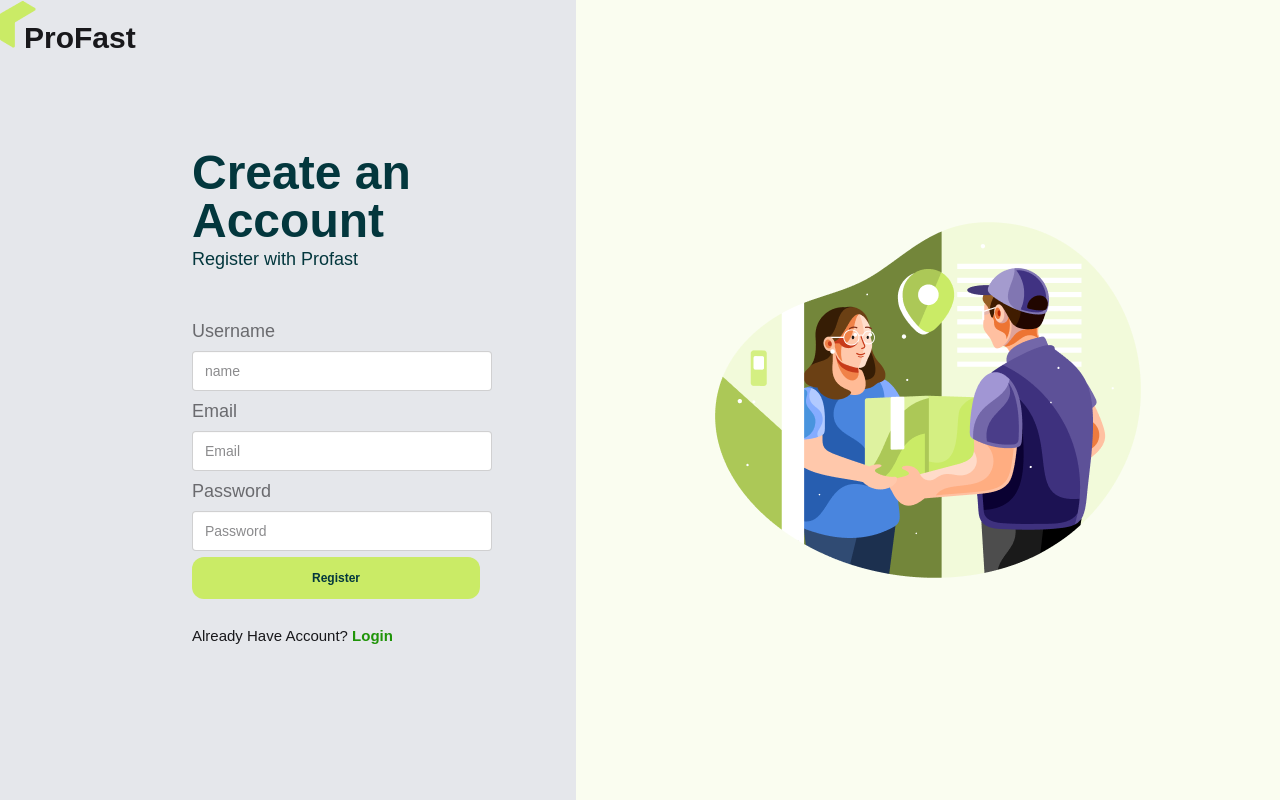
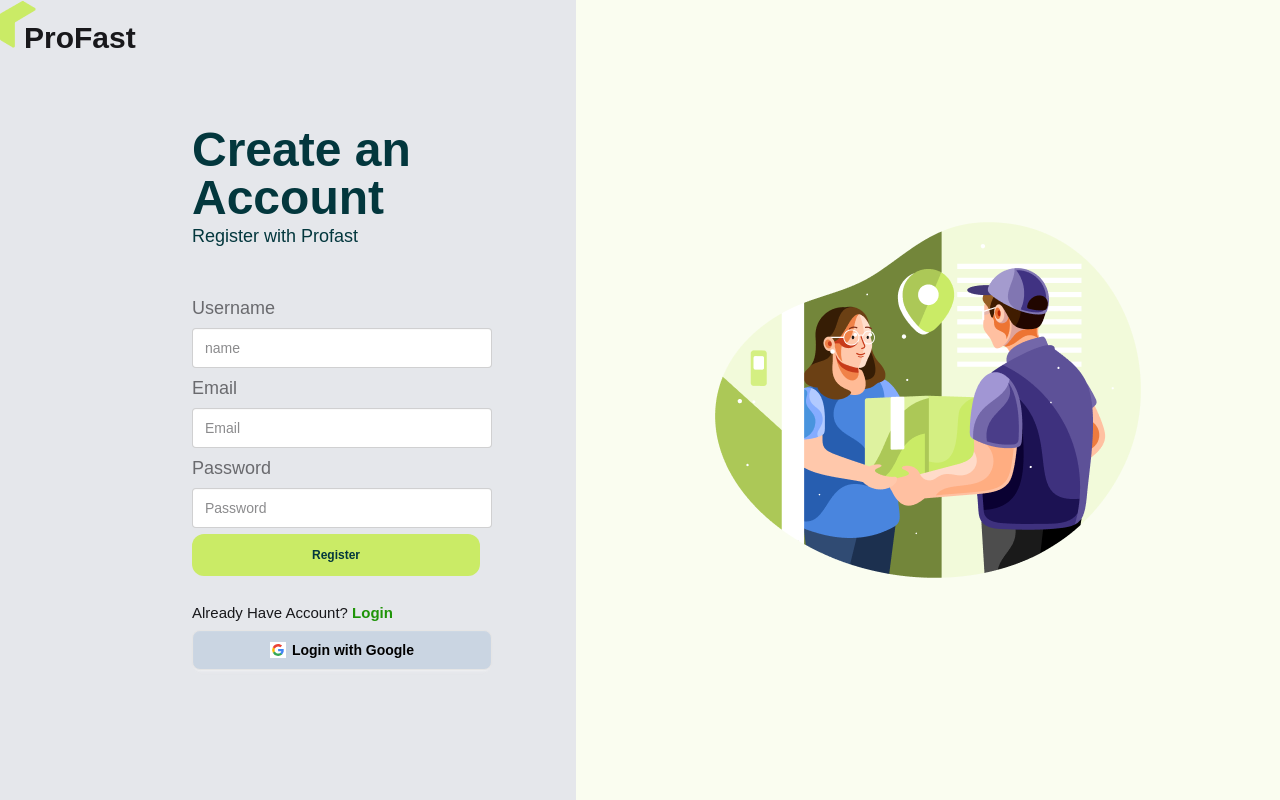
Before and after one commit to IztihadRafid/swift-shift, a React (Vite) app: page /register in a window 1280 px wide. Built offline with nearby package versions, Linux system fonts and the light colour scheme; no server answers.

Commit message:
Social login with Google added

```diff
--- a/package.json
+++ b/package.json
@@ -20,6 +20,7 @@
     "react-icons": "^5.5.0",
     "react-responsive-carousel": "^3.2.23",
     "react-router": "^7.9.1",
+    "react-spinners": "^0.17.0",
     "swiper": "^12.0.2",
     "tailwindcss": "^4.1.13"
   },
--- a/src/contexts/AuthContext/AuthProvider.jsx
+++ b/src/contexts/AuthContext/AuthProvider.jsx
@@ -1,9 +1,9 @@
 import { useEffect, useState } from 'react';
 import { AuthContext } from './AuthContext';
-import { createUserWithEmailAndPassword, onAuthStateChanged, signInWithEmailAndPassword, signOut } from "firebase/auth";
+import { createUserWithEmailAndPassword, GoogleAuthProvider, onAuthStateChanged, signInWithEmailAndPassword, signInWithPopup, signOut } from "firebase/auth";
 import { auth } from '../../firebase/firebase.init';
 
-
+const googleProvider = new GoogleAuthProvider()
 
 const AuthProvider = ({ children }) => {
 
@@ -21,6 +21,14 @@ const AuthProvider = ({ children }) => {
         setLoading(true)
         return signInWithEmailAndPassword(auth, email, password)
     }
+
+    // SignIN with google
+    const signInWithGoogle = ()=>{
+        setLoading(true)
+        signInWithPopup(auth, googleProvider)
+    }
+
+
 
     //Logout
     const logOut = () => {
@@ -42,7 +50,7 @@ const AuthProvider = ({ children }) => {
 
 
     const authInfo = {
-        createUser, signIn, loading, user, logOut
+        createUser, signIn, loading, user, logOut,signInWithGoogle
     }
     return (
         <AuthContext value={authInfo}>
--- a/src/pages/Authentication/Login/Login.jsx
+++ b/src/pages/Authentication/Login/Login.jsx
@@ -1,5 +1,6 @@
 import { useForm } from "react-hook-form"
 import { Link } from "react-router";
+import SocialLogin from "../SocialLogin/SocialLogin";
 
 
 const Login = () => {
@@ -10,7 +11,7 @@ const Login = () => {
     return (
 
         <div>
-            <div className="mb-10 lg:mr-25 ">
+            <div className="lg:mb-10 md:mb-6 mb-2 lg:mr-25 ">
                 <h1 className="lg:text-5xl md:text-3xl text-2xl text-[#03373D] font-bold">Welcome Back</h1>
                 <p className="text-lg text-[#03373D]">Login with Profast</p>
             </div>
@@ -36,7 +37,9 @@ const Login = () => {
 
                     <div><a className="link link-hover">Forgot password?</a></div>
                     <button className="px-7 py-3 font-bold hover:bg-lime-500 hover:text-white bg-[#CAEB66] text-[#03373D] rounded-xl md:mr-3 mb-3 md:mb-0">Login</button>
-                    <p className="mt-5 text-[15px]">Don`t Have any Account? <Link to={'/register'} className="  font-semibold text-[#1f9408]">Register</Link></p>
+                    <p className="lg:mt-5 md:mt-2 mt-2 text-[15px]">Don`t Have any Account? <Link to={'/register'} className="  font-semibold text-[#1f9408]">Register</Link></p>
+                    <div className="divider"></div>
+                    <SocialLogin></SocialLogin>
                 </fieldset>
             </form>
         </div>
--- a/src/pages/Authentication/Register/Register.jsx
+++ b/src/pages/Authentication/Register/Register.jsx
@@ -1,6 +1,7 @@
 import { useForm } from "react-hook-form"
 import { Link } from "react-router";
 import useAuth from "../../../hooks/useAuth";
+import SocialLogin from "../SocialLogin/SocialLogin";
 
 
 
@@ -23,7 +24,7 @@ const Register = () => {
 
     return (
         <div>
-            <div className="mb-10 lg:mr-20 ">
+            <div className="lg:mb-10 md:mb-6 mb-2 lg:mr-25 ">
                 <h1 className="lg:text-5xl md:text-3xl text-2xl text-[#03373D] font-bold">Create an Account</h1>
                 <p className="text-lg text-[#03373D]">Register with Profast</p>
             </div>
@@ -60,7 +61,8 @@ const Register = () => {
 
 
                     <button className="px-7 py-3 font-bold hover:bg-lime-500 hover:text-white bg-[#CAEB66] text-[#03373D] rounded-xl md:mr-3 mb-3 md:mb-0">Register</button>
-                    <p className="mt-5 text-[15px]">Already Have Account? <Link to={'/login'} className="  font-semibold text-[#1f9408]">Login</Link></p>
+                    <p className="lg:mt-5 md:mt-2 mt-2 text-[15px]">Already Have Account? <Link to={'/login'} className="  font-semibold text-[#1f9408]">Login</Link></p>
+                    <SocialLogin></SocialLogin>
                 </fieldset>
             </form>
         </div>
--- /dev/null
+++ b/src/pages/Authentication/SocialLogin/SocialLogin.jsx
@@ -0,0 +1,26 @@
+import React from 'react';
+import useAuth from '../../../hooks/useAuth';
+
+const SocialLogin = () => {
+    const { signInWithGoogle } = useAuth() //hook
+
+    // Handle Social login by Google Function
+    const handleGoogleSignIn = () => {
+        signInWithGoogle()
+            .then(result => {
+                console.log(result.user)
+            })
+            .catch(error => {
+                console.error(error)
+            })
+
+    }
+    return (
+        <button onClick={handleGoogleSignIn} className="btn bg-slate-300 hover:bg-slate-600 hover:text-white text-black border-[#e5e5e5] rounded-lg lg:mb-0 md:mb-0  mb-15">
+            <svg aria-label="Google logo" width="16" height="16" xmlns="http://www.w3.org/2000/svg" viewBox="0 0 512 512"><g><path d="m0 0H512V512H0" fill="#fff"></path><path fill="#34a853" d="M153 292c30 82 118 95 171 60h62v48A192 192 0 0190 341"></path><path fill="#4285f4" d="m386 400a140 175 0 0053-179H260v74h102q-7 37-38 57"></path><path fill="#fbbc02" d="m90 341a208 200 0 010-171l63 49q-12 37 0 73"></path><path fill="#ea4335" d="m153 219c22-69 116-109 179-50l55-54c-78-75-230-72-297 55"></path></g></svg>
+            Login with Google
+        </button>
+    );
+};
+
+export default SocialLogin;
--- /dev/null
+++ b/src/routes/PrivateRoutes/PrivateRoutes.jsx
@@ -0,0 +1,17 @@
+import { Navigate } from "react-router";
+import useAuth from "../../hooks/useAuth";
+
+const PrivateRoutes = ({ children }) => {
+
+    const { user, loading } = useAuth()
+
+    if (loading) {
+        return <span className="loading loading-bars loading-xl"></span>
+
+    }
+    if (!user) {
+        <Navigate to={'/login'}></Navigate>
+    }
+    return children
+}
+export default PrivateRoutes;
```
Also changed, not shown: 1 other file (tests, documents, lock files or other folders).
